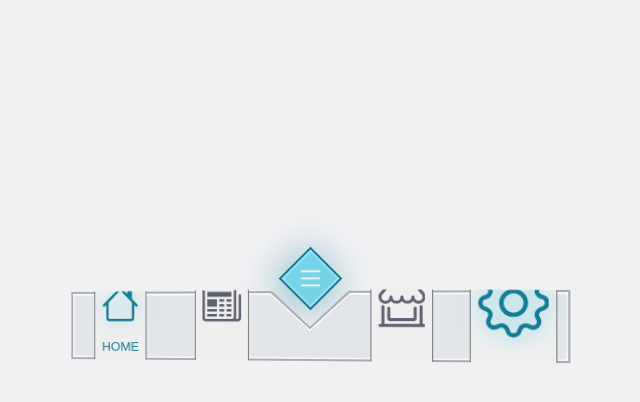
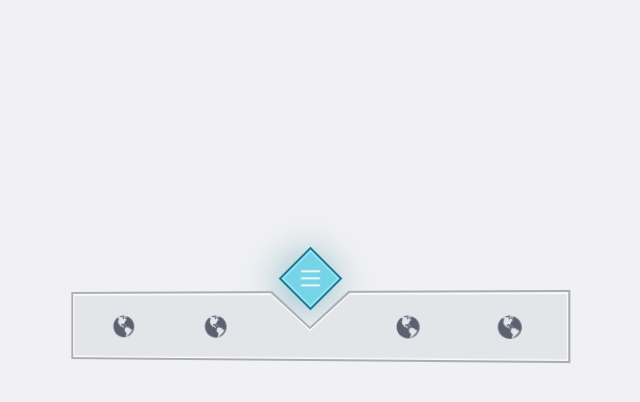
Before and after one commit to eduardconstantin/Navigation-menu-animation, a React (Create React App) app: page / in a window 1280 px wide. Both pictures are taken after a click on the button 640 px from the left and 278 px from the top of the page. Shown: the top 402 px of the page, without its empty margins (330-970 px from the left). Built offline with nearby package versions, Linux system fonts and the light colour scheme.

Commit message:
Replace old icons with menu link component

```diff
--- a/src/components/Menu/Menu.jsx
+++ b/src/components/Menu/Menu.jsx
@@ -1,57 +1,11 @@
 import React, { useState } from 'react';
+import MenuLink from '../MenuLink/MenuLink';
+import { motion, useTransform, useMotionValue } from 'framer-motion';
+import { menuAnim } from './Menu.anim';
 import style from './menu.module.css';
-import { motion, useTransform, useMotionValue } from 'framer-motion';
-
-const menuContentSVG = {
-	open: {
-		color: '#157C95',
-		fill: '#157C95',
-		y: 0,
-		filter: 'drop-shadow(0px 2px 10px rgba(117, 212, 232,1))',
-		transition: {
-			type: 'spring',
-			stiffness: 150,
-		},
-	},
-	initial: {
-		color: '#5D606F',
-		fill: '#5D606F',
-		y: 8,
-		filter: 'drop-shadow(0px 0px 0px rgba(117, 212, 232,0))',
-		transition: {
-			type: 'spring',
-			stiffness: 150,
-		},
-	},
-};
-
-const menuContentP = {
-	open: {
-		color: '#157C95',
-		fill: '#157C95',
-		opacity: 1,
-		y: 0,
-		transition: {
-			type: 'spring',
-			stiffness: 150,
-		},
-	},
-	initial: {
-		color: '#5D606F',
-		fill: '#5D606F',
-		opacity: 0,
-		y: -8,
-		transition: {
-			y: { delay: 3 },
-			type: 'spring',
-			stiffness: 150,
-		},
-	},
-};
 
 export default function Menu() {
 	const [isOpen, setIsOpen] = useState(false);
-	const [isActive, setIsActive] = useState([true, false, false, false]);
 
 	const x = useMotionValue(0);
 	const rotateY = useTransform(x, [0, 500], [-5, 5]);
@@ -60,27 +14,6 @@ export default function Menu() {
 		const rect = event.currentTarget.getBoundingClientRect();
 		x.set(event.clientX - rect.left);
 	}
-
-	const variants = {
-		open: {
-			opacity: 1,
-			rotateX: 0,
-			translateZ: 0,
-			transition: {
-				rotateX: { delay: 0.15, type: 'spring', stiffness: 150, mass: 1 },
-				duration: 0.4,
-			},
-		},
-		closed: {
-			opacity: 0,
-			rotateX: -40,
-			translateZ: -300,
-			transition: {
-				rotateX: { delay: 0.2, type: 'spring', stiffness: 130 },
-				duration: 0.5,
-			},
-		},
-	};
 
 	return (
 		<motion.div className={style.menuContainer}>
@@ -101,94 +34,22 @@ export default function Menu() {
 			<motion.div
 				className={style.menuWrapper}
 				animate={isOpen ? 'open' : 'closed'}
-				variants={variants}
+				variants={menuAnim}
 				onMouseMove={handleMouse}
 				style={{ rotateY: rotateY }}
 			>
-				<ul className={style.menuList}>
+				<ul className={`${style.menuList} ${style.long}`}>
 					<li>
-						<motion.button
-							type='button'
-							className={style.listButton}
-							onClick={() => setIsActive([true, false, false, false])}
-						>
-							<motion.svg
-								animate={isActive[0] ? 'open' : 'closed'}
-								variants={menuContentSVG}
-								xmlns='http://www.w3.org/2000/svg'
-								fill='#5D606F'
-								viewBox='0 0 16 16'
-							>
-								<path
-									fillRule='evenodd'
-									d='M2 13.5V7h1v6.5a.5.5 0 0 0 .5.5h9a.5.5 0 0 0 .5-.5V7h1v6.5a1.5 1.5 0 0 1-1.5 1.5h-9A1.5 1.5 0 0 1 2 13.5zm11-11V6l-2-2V2.5a.5.5 0 0 1 .5-.5h1a.5.5 0 0 1 .5.5z'
-								/>
-								<path
-									fillRule='evenodd'
-									d='M7.293 1.5a1 1 0 0 1 1.414 0l6.647 6.646a.5.5 0 0 1-.708.708L8 2.207 1.354 8.854a.5.5 0 1 1-.708-.708L7.293 1.5z'
-								/>
-							</motion.svg>
-							<motion.p initial='initial' animate={isActive[0] ? 'open' : 'closed'} variants={menuContentP}>
-								HOME
-							</motion.p>
-						</motion.button>
+						<MenuLink />
 					</li>
 					<li>
-						<motion.button
-							type='button'
-							className={style.listButton}
-							onClick={() => setIsActive([false, true, false, false])}
-						>
-							<motion.svg
-								animate={isActive[1] ? 'open' : 'closed'}
-								variants={menuContentSVG}
-								xmlns='http://www.w3.org/2000/svg'
-								fill='#5D606F'
-								viewBox='0 0 16 16'
-							>
-								<path d='M0 2.5A1.5 1.5 0 0 1 1.5 1h11A1.5 1.5 0 0 1 14 2.5v10.528c0 .3-.05.654-.238.972h.738a.5.5 0 0 0 .5-.5v-9a.5.5 0 0 1 1 0v9a1.5 1.5 0 0 1-1.5 1.5H1.497A1.497 1.497 0 0 1 0 13.5v-11zM12 14c.37 0 .654-.211.853-.441.092-.106.147-.279.147-.531V2.5a.5.5 0 0 0-.5-.5h-11a.5.5 0 0 0-.5.5v11c0 .278.223.5.497.5H12z' />
-								<path d='M2 3h10v2H2V3zm0 3h4v3H2V6zm0 4h4v1H2v-1zm0 2h4v1H2v-1zm5-6h2v1H7V6zm3 0h2v1h-2V6zM7 8h2v1H7V8zm3 0h2v1h-2V8zm-3 2h2v1H7v-1zm3 0h2v1h-2v-1zm-3 2h2v1H7v-1zm3 0h2v1h-2v-1z' />
-							</motion.svg>
-							<motion.p initial='initial' animate={isActive[1] ? 'open' : 'closed'} variants={menuContentP}>
-								NEWS
-							</motion.p>
-						</motion.button>
-					</li>
-					<li></li>
-					<li>
-						<motion.button
-							type='button'
-							className={style.listButton}
-							onClick={() => setIsActive([false, false, true, false])}
-						>
-							<motion.svg
-								animate={isActive[2] ? 'open' : 'closed'}
-								variants={menuContentSVG}
-								xmlns='http://www.w3.org/2000/svg'
-								fill='#5D606F'
-								viewBox='0 0 16 16'
-							>
-								<path d='M2.97 1.35A1 1 0 0 1 3.73 1h8.54a1 1 0 0 1 .76.35l2.609 3.044A1.5 1.5 0 0 1 16 5.37v.255a2.375 2.375 0 0 1-4.25 1.458A2.371 2.371 0 0 1 9.875 8 2.37 2.37 0 0 1 8 7.083 2.37 2.37 0 0 1 6.125 8a2.37 2.37 0 0 1-1.875-.917A2.375 2.375 0 0 1 0 5.625V5.37a1.5 1.5 0 0 1 .361-.976l2.61-3.045zm1.78 4.275a1.375 1.375 0 0 0 2.75 0 .5.5 0 0 1 1 0 1.375 1.375 0 0 0 2.75 0 .5.5 0 0 1 1 0 1.375 1.375 0 1 0 2.75 0V5.37a.5.5 0 0 0-.12-.325L12.27 2H3.73L1.12 5.045A.5.5 0 0 0 1 5.37v.255a1.375 1.375 0 0 0 2.75 0 .5.5 0 0 1 1 0zM1.5 8.5A.5.5 0 0 1 2 9v6h12V9a.5.5 0 0 1 1 0v6h.5a.5.5 0 0 1 0 1H.5a.5.5 0 0 1 0-1H1V9a.5.5 0 0 1 .5-.5zm2 .5a.5.5 0 0 1 .5.5V13h8V9.5a.5.5 0 0 1 1 0V13a1 1 0 0 1-1 1H4a1 1 0 0 1-1-1V9.5a.5.5 0 0 1 .5-.5z' />
-							</motion.svg>
-							<motion.p initial='initial' animate={isActive[2] ? 'open' : 'closed'} variants={menuContentP}>
-								STORE
-							</motion.p>
-						</motion.button>
+						<MenuLink />
 					</li>
 					<li>
-						<motion.button
-							type='button'
-							className={style.listButton}
-							onClick={() => setIsActive([false, false, false, true])}
-						>
-							<motion.svg variants={menuContentSVG} xmlns='http://www.w3.org/2000/svg' fill='#5D606F' viewBox='0 0 16 16'>
-								<path d='M8 4.754a3.246 3.246 0 1 0 0 6.492 3.246 3.246 0 0 0 0-6.492zM5.754 8a2.246 2.246 0 1 1 4.492 0 2.246 2.246 0 0 1-4.492 0z' />
-								<path d='M9.796 1.343c-.527-1.79-3.065-1.79-3.592 0l-.094.319a.873.873 0 0 1-1.255.52l-.292-.16c-1.64-.892-3.433.902-2.54 2.541l.159.292a.873.873 0 0 1-.52 1.255l-.319.094c-1.79.527-1.79 3.065 0 3.592l.319.094a.873.873 0 0 1 .52 1.255l-.16.292c-.892 1.64.901 3.434 2.541 2.54l.292-.159a.873.873 0 0 1 1.255.52l.094.319c.527 1.79 3.065 1.79 3.592 0l.094-.319a.873.873 0 0 1 1.255-.52l.292.16c1.64.893 3.434-.902 2.54-2.541l-.159-.292a.873.873 0 0 1 .52-1.255l.319-.094c1.79-.527 1.79-3.065 0-3.592l-.319-.094a.873.873 0 0 1-.52-1.255l.16-.292c.893-1.64-.902-3.433-2.541-2.54l-.292.159a.873.873 0 0 1-1.255-.52l-.094-.319zm-2.633.283c.246-.835 1.428-.835 1.674 0l.094.319a1.873 1.873 0 0 0 2.693 1.115l.291-.16c.764-.415 1.6.42 1.184 1.185l-.159.292a1.873 1.873 0 0 0 1.116 2.692l.318.094c.835.246.835 1.428 0 1.674l-.319.094a1.873 1.873 0 0 0-1.115 2.693l.16.291c.415.764-.42 1.6-1.185 1.184l-.291-.159a1.873 1.873 0 0 0-2.693 1.116l-.094.318c-.246.835-1.428.835-1.674 0l-.094-.319a1.873 1.873 0 0 0-2.692-1.115l-.292.16c-.764.415-1.6-.42-1.184-1.185l.159-.291A1.873 1.873 0 0 0 1.945 8.93l-.319-.094c-.835-.246-.835-1.428 0-1.674l.319-.094A1.873 1.873 0 0 0 3.06 4.377l-.16-.292c-.415-.764.42-1.6 1.185-1.184l.292.159a1.873 1.873 0 0 0 2.692-1.115l.094-.319z' />
-							</motion.svg>
-							<motion.p initial='initial' animate={isActive[3] ? 'open' : 'closed'} variants={menuContentP}>
-								SETTINGS
-							</motion.p>
-						</motion.button>
+						<MenuLink />
+					</li>
+					<li>
+						<MenuLink />
 					</li>
 				</ul>
 			</motion.div>
--- a/src/components/Menu/menu.module.css
+++ b/src/components/Menu/menu.module.css
@@ -3,6 +3,7 @@
 	margin-top: 20%;
 	perspective: 500px;
 }
+
 .menuButton {
 	width: 45px;
 	height: 45px;
@@ -14,7 +15,6 @@
 	padding: 0;
 	filter: drop-shadow(0px 5px 20px rgba(2, 113, 141, 0.5));
 }
-
 .menuButton svg {
 	transform: rotateZ(-45deg);
 	fill: #fbfbfc;
@@ -23,6 +23,7 @@
 	height: 30px;
 	margin: auto;
 }
+
 .menuWrapper {
 	opacity: 0;
 	position: relative;
@@ -61,7 +62,7 @@
 	list-style: none;
 	height: 100%;
 	margin: 0;
-	padding: 0;
+	padding: 0 0.5rem;
 }
 .menuList li {
 	width: 100%;
@@ -70,6 +71,9 @@
 	display: flex;
 	flex-direction: column;
 }
-.menuList li:nth-child(3) {
-	width: 70%;
+.menuList.long li:nth-child(2) {
+	margin-right: 3rem;
 }
+.menuList.long li:nth-child(3) {
+	margin-left: 3rem;
+}
```
